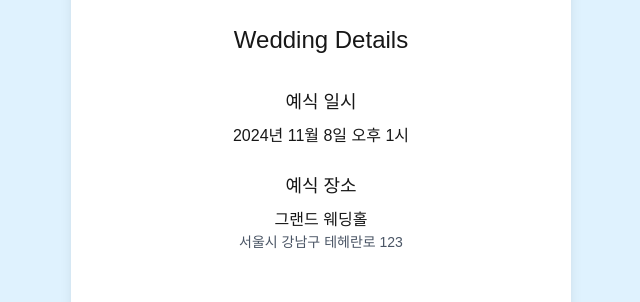
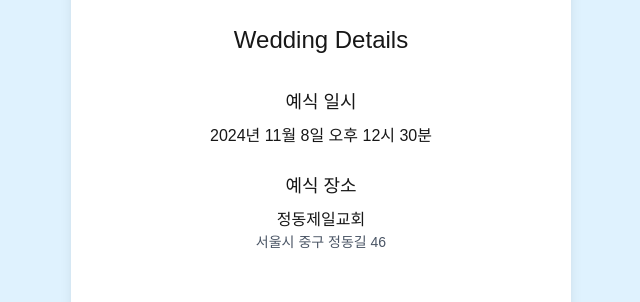
Before and after one commit to minhwang72/monsil-invitation, a Next.js app: page / in a window 1280 px wide. Shown: the part 840-1142 px from the top of the page, without its empty margins (319-959 px from the left). Built offline with nearby package versions, Linux system fonts and the light colour scheme; no server answers; the database is empty; a web font is replaced by a local one.

Commit message:
fix: GitHub Actions 배포 오류 수정 - package.json에 type-check 스크립트 추가 - GitHub Actions workflow에서 devDependencies 명시적 설치 - Dockerfile에서 devDependencies 설치 추가 - 정동제일교회 좌표 및 시간 정보 업데이트

```diff
--- a/package.json
+++ b/package.json
@@ -6,7 +6,8 @@
     "dev": "next dev",
     "build": "next build",
     "start": "next start",
-    "lint": "next lint"
+    "lint": "next lint",
+    "type-check": "tsc --noEmit"
   },
   "dependencies": {
     "@types/multer": "^1.4.13",
--- a/src/components/NaverMap.tsx
+++ b/src/components/NaverMap.tsx
@@ -16,8 +16,9 @@
   interface Window {
     naver: {
       maps: {
-        Map: new (element: HTMLElement, options: NaverMapOptions) => unknown;
+        Map: new (element: HTMLElement, options: NaverMapOptions) => any;
         LatLng: new (lat: number, lng: number) => NaverLatLng;
+        Marker: new (options: { position: NaverLatLng; map: any }) => any;
       };
     };
   }
@@ -29,12 +30,20 @@
   useEffect(() => {
     if (typeof window !== 'undefined' && window.naver && mapRef.current) {
       const naver = window.naver
-      new naver.maps.Map(mapRef.current, {
-        center: new naver.maps.LatLng(37.5012743, 127.039585), // 예시: 강남역
-        zoom: 16,
+      const chungdongPosition = new naver.maps.LatLng(37.56550, 126.97240) // 정동제일교회 좌표
+
+      const map = new naver.maps.Map(mapRef.current, {
+        center: chungdongPosition,
+        zoom: 17, // 청첩장용 적절한 줌 레벨
+      })
+
+      // 정동제일교회 마커 추가
+      new naver.maps.Marker({
+        position: chungdongPosition,
+        map: map
       })
     }
   }, [])
 
-  return <div ref={mapRef} style={{ width: '100%', height: 240, borderRadius: 0, overflow: 'hidden' }} />
+  return <div ref={mapRef} style={{ width: '100%', height: 280, borderRadius: 0, overflow: 'hidden' }} />
 }
--- a/src/components/sections/DetailsSection.tsx
+++ b/src/components/sections/DetailsSection.tsx
@@ -9,12 +9,12 @@
           <div className="space-y-4 md:space-y-6">
             <div className="text-center">
               <h3 className="text-base md:text-lg font-medium mb-1 md:mb-2">예식 일시</h3>
-              <p className="text-sm md:text-base">2024년 11월 8일 오후 1시</p>
+              <p className="text-sm md:text-base">2024년 11월 8일 오후 12시 30분</p>
             </div>
             <div className="text-center">
               <h3 className="text-base md:text-lg font-medium mb-1 md:mb-2">예식 장소</h3>
-              <p className="text-sm md:text-base">그랜드 웨딩홀</p>
-              <p className="text-xs md:text-sm text-gray-600">서울시 강남구 테헤란로 123</p>
+              <p className="text-sm md:text-base">정동제일교회</p>
+              <p className="text-xs md:text-sm text-gray-600">서울시 중구 정동길 46</p>
             </div>
           </div>
         </div>
```
Also changed, not shown: 1 other file (tests, documents, lock files or other folders).
